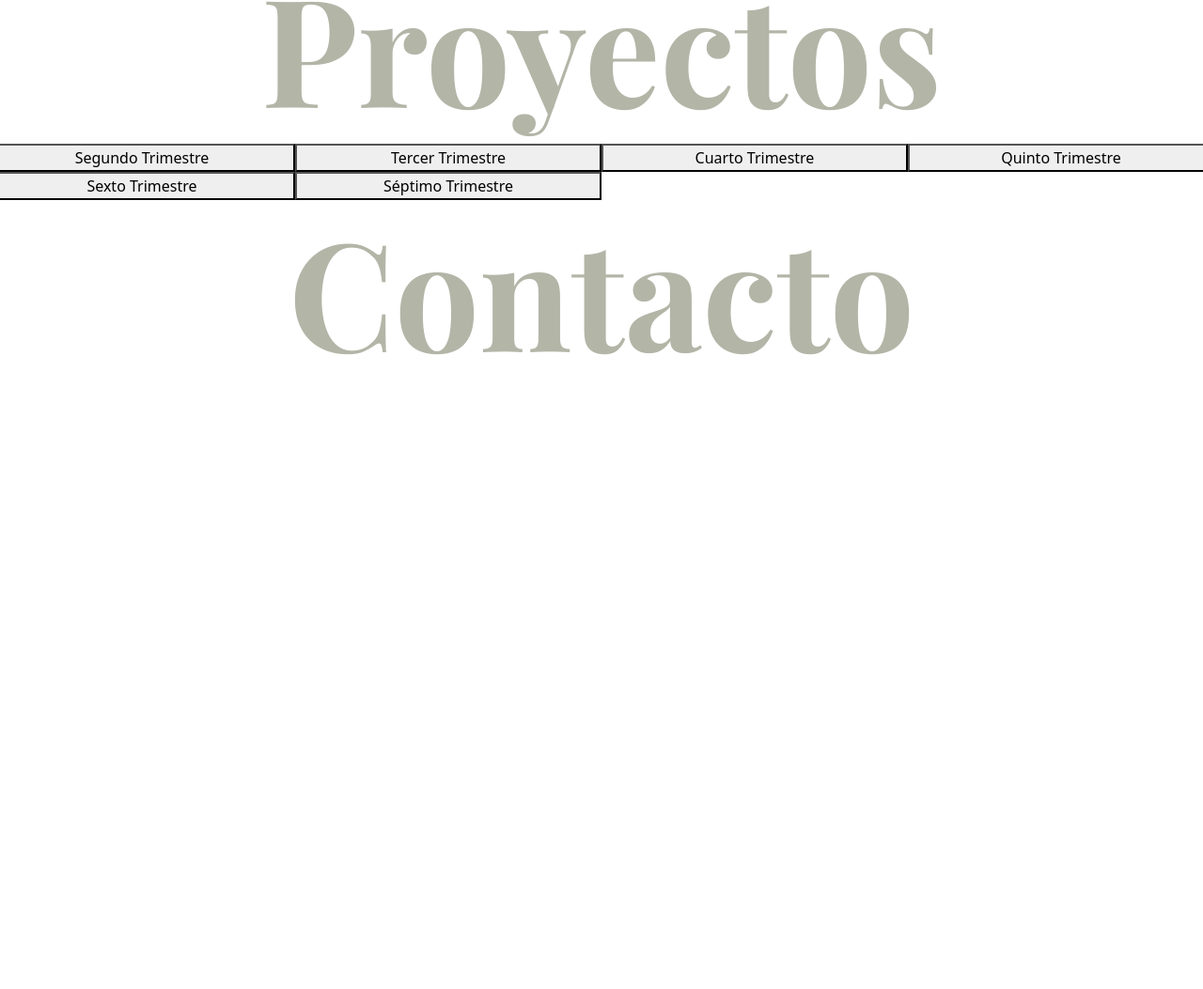
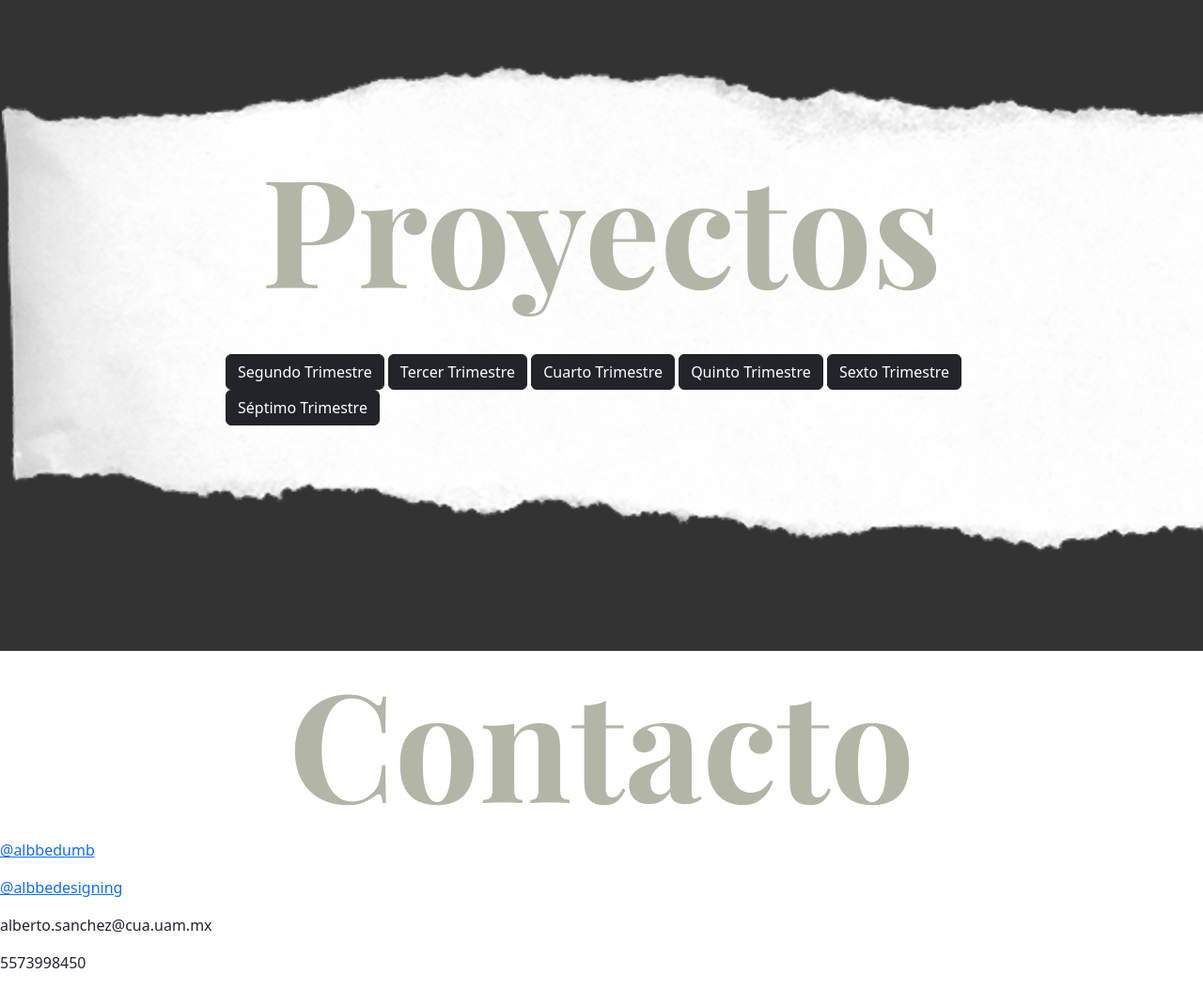
Before and after one commit to albbedumb/AlbertoSanchez-my-portfolio, a plain HTML site: page index.html in a window 1280 px wide. Shown: the part 1717-2770 px from the top of the page at 94% size. Before the commit the page ends 2132 px from the top, so only its background shows below. Drawn offline with nearby package versions, Linux system fonts and the light colour scheme; a web font is replaced by a local one.

Commit message:
clase 28/03

```diff
--- a/index.html
+++ b/index.html
@@ -115,15 +115,19 @@
 
 
     <section>
+      <div class="background1">
+      <div class="papel">
       <h4 id="proyectos" class="titulo">Proyectos</h4>
-      <div class="row stack__content">
-      <button type="button" class="col-4 col-lg-3">Segundo Trimestre</button>
-      <button type="button" class="col-4 col-lg-3" class="btn btn-light btn-lg">Tercer Trimestre</button>
-      <button type="button" class="col-4 col-lg-3" class="btn btn-light btn-lg">Cuarto Trimestre</button>
-      <button type="button" class="col-4 col-lg-3" class="btn btn-light btn-lg">Quinto Trimestre</button>
-      <button type="button" class="col-4 col-lg-3" class="btn btn-light btn-lg">Sexto Trimestre</button>
-      <button type="button" class="col-4 col-lg-3" class="btn btn-light btn-lg">Séptimo Trimestre</button>
-      </div>
+      <div class="buttons">
+      <button type="button" class="btn btn-dark">Segundo Trimestre</button>
+      <button type="button" class="btn btn-dark">Tercer Trimestre</button>
+      <button type="button" class="btn btn-dark">Cuarto Trimestre</button>
+      <button type="button" class="btn btn-dark">Quinto Trimestre</button>
+      <button type="button" class="btn btn-dark">Sexto Trimestre</button>
+      <button type="button" class="btn btn-dark">Séptimo Trimestre</button>
+    </div>
+    </div>
+  </div>
     </section>
 
   </section>
@@ -131,6 +135,10 @@
 
   <section>
     <h5 id="contacto" class="titulo">Contacto</h5>
+    <p><a class="link-opacity-100" href="#https://www.instagram.com/albbedumb/">@albbedumb</a></p>
+    <p><a class="link-opacity-100" href="#https://www.instagram.com/albbedumb/">@albbedesigning</a></p>
+    <p>alberto.sanchez@cua.uam.mx</p>
+    <p>5573998450</p>
    </section>
 
 
--- a/style.css
+++ b/style.css
@@ -1,6 +1,7 @@
  :root{
   --color-primary: #B3B5A7;
   --color-secondary: #ffffff;
+  --color-tertiary: #333333;
 }
 
 .foto-principal{
@@ -11,6 +12,11 @@
   padding-bottom: 20rem;
 }
 
+.papel{
+  background-image: url(img/fotos/Rippedpaper.png);
+  background-repeat: no-repeat ;
+  background-size: cover;
+}
 
 h1.titulo {
   color: var(--color-primary);
@@ -31,6 +37,11 @@ h2.texto {
   font-style: normal;
   text-align: left;
   padding: 0.5rem 5rem;
+}
+.background1 {
+  background-color: #333333;
+  padding-top: 5rem;
+  padding-bottom: 5rem;
 }
 
 h3.titulo {
@@ -56,6 +67,7 @@ h4.titulo {
   font-weight: 700;
   font-style: normal;
   text-align: center;
+  padding-top: 7rem;
 }
 
 
@@ -67,3 +79,10 @@ h5.titulo {
   font-style: normal;
   text-align: center;
 }
+
+.buttons {
+  padding-left: 15rem;
+  padding-right: 15rem;
+  padding-top: 2rem;
+  padding-bottom: 10rem;
+}
```
Also changed, not shown: img/fotos/Rippedpaper.png (added), img/fotos/black.webp (added).
